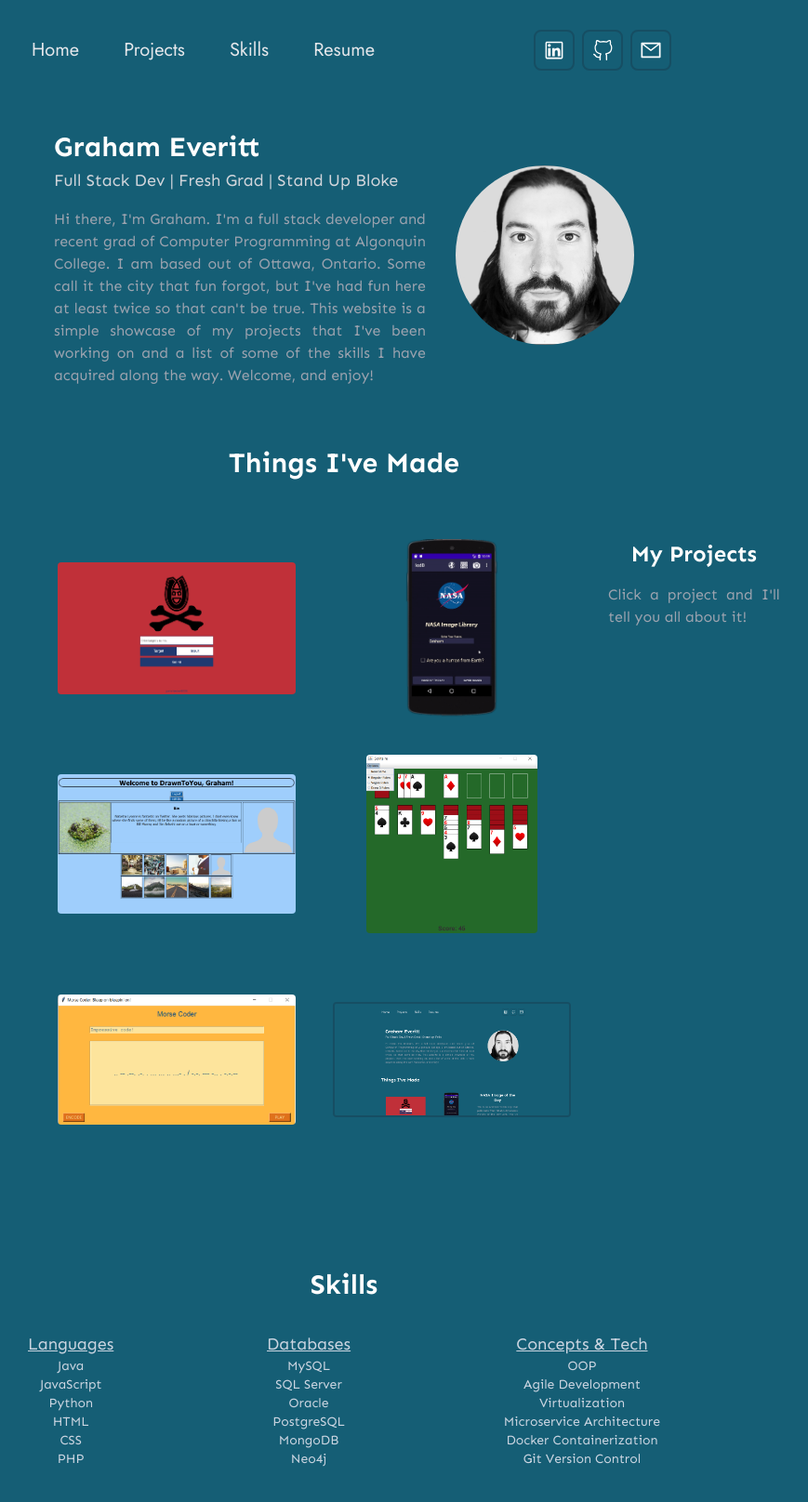
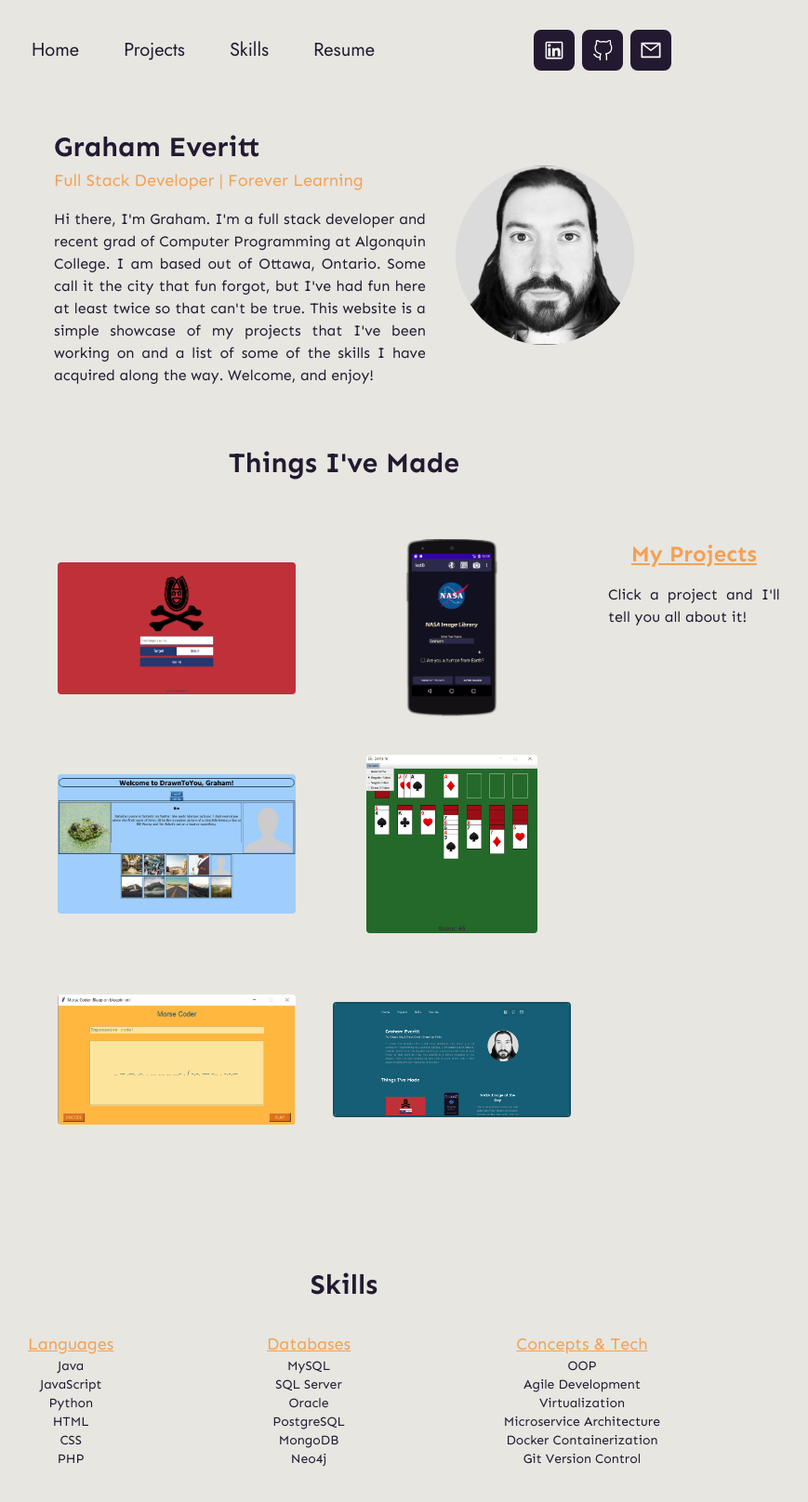
Before and after one commit to grahamcodes/mortfolio, a Next.js app: page / in a window 1280 px wide. Shown: the top 1616 px of the page at 93% size, without its empty margins (270-1139 px from the left). Built offline with nearby package versions, Linux system fonts and the light colour scheme.

Commit message:
Update theme, fix header

```diff
--- a/components/About/About.component.tsx
+++ b/components/About/About.component.tsx
@@ -5,12 +5,12 @@ const About = () => {
   return (
     <div className="my-8 flex flex-col sm:flex-row items-center justify-between gap-8 px-10 font-sen">
       <div className="sm:w-2/3">
-        <p className="text-3xl font-bold text-white">Graham Everitt</p>
-        <p className="mt-1 text-lg font-medium text-gray-300">
-          Full Stack Dev | Fresh Grad | Stand Up Bloke
+        <p className="text-3xl font-bold text-sludge">Graham Everitt</p>
+        <p className="mt-1 text-lg font-medium text-creamsicle">
+          Full Stack Developer | Forever Learning
         </p>
 
-        <p className="mt-4 text-gray-400 text-justify">
+        <p className="mt-4 text-sludge text-justify">
           Hi there, I&apos;m Graham. I&apos;m a full stack developer and recent grad of Computer Programming at Algonquin College.
           I am based out of Ottawa, Ontario. Some call it the city that fun forgot, but I&apos;ve had fun here at least twice so that can&apos;t be true.
           This website is a simple showcase of my projects that I&apos;ve been working on and a list of some of the skills I have acquired along the way.
--- a/components/Header/Header.component.tsx
+++ b/components/Header/Header.component.tsx
@@ -9,7 +9,7 @@ const TextLink = ({ text, href }: any) => {
   return (
     <a
       href={href}
-      className="cursor-pointer rounded-md px-4 py-[0.10rem] text-xl text-gray-200 duration-100 hover:bg-cyan-900"
+      className="cursor-pointer rounded-md px-4 py-[0.10rem] text-xl text-sludge duration-100 hover:bg-creme"
     >
       {text}
     </a>
@@ -31,7 +31,7 @@ const Header: React.FC = () => {
 
   return (
     <header
-      className={`flex flex-row items-center justify-between py-8 font-jost`}
+      className={`flex flex-row items-center justify-center sm:justify-between py-8 font-jost`}
     >
       <p className="hidden sm:flex sm:flex-row sm:gap-x-4">
         <TextLink text="Home" href="#" />
@@ -41,21 +41,22 @@ const Header: React.FC = () => {
           <a
             target="_blank"
             rel="noopener noreferrer"
-            className="cursor-pointer rounded-md px-4 py-[0.10rem] text-xl text-gray-200 duration-100 hover:bg-cyan-900"
+            className="cursor-pointer rounded-md px-4 py-[0.10rem] text-xl text-sludge duration-100 hover:bg-creme"
           >
             Resume
           </a>
         </Link>
       </p>
 
-      <div className="hidden sm:flex sm:flex-row sm:gap-x-2">
+      {/* <div className="hidden sm:flex sm:flex-row sm:gap-x-2"> */}
+      <div className="flex flex-row gap-x-2">
 
         <Link href="https://www.linkedin.com/in/grahamreveritt/" passHref>
           <a
             target="_blank"
             rel="noopener noreferrer"
             aria-label="linkedin"
-            className="rounded-lg border-2 border-cyan-900 bg-zinc-cyan p-2 text-2xl text-white hover:border-white"
+            className="rounded-lg border-2 border-sludge bg-sludge p-2 text-2xl text-white hover:border-creamsicle"
           >
             <AiOutlineLinkedin />
           </a>
@@ -63,7 +64,7 @@ const Header: React.FC = () => {
 
         <Link href="https://github.com/grahamcodes" passHref>
           <a
-            className="rounded-lg border-2 border-cyan-900 bg-cyan-800 p-2 text-2xl text-white hover:border-white"
+            className="rounded-lg border-2 border-sludge bg-sludge p-2 text-2xl text-white hover:border-creamsicle"
             target="_blank"
             rel="noopener noreferrer"
             aria-label="github-repo"
@@ -77,7 +78,7 @@ const Header: React.FC = () => {
             target="_blank"
             rel="noopener noreferrer"
             aria-label="mail"
-            className="rounded-lg border-2 border-cyan-900 bg-cyan-800 p-2 text-2xl text-white hover:border-white"
+            className="rounded-lg border-2 border-sludge bg-sludge p-2 text-2xl text-white hover:border-creamsicle"
           >
             <AiOutlineMail />
           </a>
--- a/components/Projects/Projects.component.tsx
+++ b/components/Projects/Projects.component.tsx
@@ -41,7 +41,7 @@ const Projects: React.FC = () => {
   ]
 
   const handleClick = (num) => {
-      scroll(0, 500);
+      scroll(0, 550);
       setSelected(true);
       setProjectName(projects[num].title);
       setDescription(projects[num].content);
@@ -50,7 +50,7 @@ const Projects: React.FC = () => {
 
   return (
     <div className="my-16 px-3 font-sen" id="projects">
-      <p className="text-3xl font-bold text-white text-center">Things I&apos;ve Made</p>
+      <p className="text-3xl font-bold text-sludge text-center">Things I&apos;ve Made</p>
 
       {/* Cards and info text*/}
       <div className="flex flex-col sm:flex-row justify-around gap-10 p-4 sm:p-8">
@@ -127,10 +127,10 @@ const Projects: React.FC = () => {
         </div>
         {/* Project Info */}
         <div className="flex flex-col items-center min-w-[30%] w-full my-8 order-first sm:order-last text-gray-400">
-          <h1 className="text-2xl font-bold text-white text-center">{projectName}</h1>
-          <p className="mt-4 text-justify">{description}</p>
+          <h1 className="text-2xl font-bold underline text-creamsicle text-center">{projectName}</h1>
+          <p className="mt-4 text-sludge text-justify">{description}</p>
           {/* <button className="w-1/3 bg-white">Hello</button> */}
-          <div className={"mt-8 rounded-lg border-2 border-cyan-900 bg-cyan-800 p-2 text-white cursor-pointer hover:border-white " + (selected ? "visible" : "invisible")}
+          <div className={"mt-8 rounded-lg bg-egg p-2 text-sludge cursor-pointer hover:bg-creme " + (selected ? "visible" : "invisible")}
           onClick={() => window.open(link)}>Check it out!</div>
         </div>
 
--- a/components/Skills/Skills.component.tsx
+++ b/components/Skills/Skills.component.tsx
@@ -2,11 +2,11 @@ import { BsArrowRightShort } from "../Icons";
 
 const Skills = () => {
   return (
-    <div className="my-16 px-3 font-sen text-white" id="skills">
-      <p className="text-3xl font-bold text-white text-center">Skills</p>
+    <div className="my-16 px-3 font-sen text-sludge">
+      <p className="text-3xl font-bold text-sludge text-center">Skills</p>
       <div className="flex flex-col sm:flex-row text-center my-8 justify-between" >
-        <ul className="text-sm text-slate-300">
-          <li className="text-lg underline">Languages</li>
+        <ul className="text-sm text-sludge">
+          <li className="text-lg text-creamsicle underline">Languages</li>
           <li>Java</li>
           <li>JavaScript</li>
           <li>Python</li>
@@ -14,8 +14,8 @@ const Skills = () => {
           <li>CSS</li>
           <li>PHP</li>
         </ul>
-        <ul className="text-sm text-slate-300">
-          <li className="text-lg underline">Databases</li>
+        <ul className="text-sm text-sludge">
+          <li className="text-lg text-creamsicle underline">Databases</li>
           <li>MySQL</li>
           <li>SQL Server</li>
           <li>Oracle</li>
@@ -23,8 +23,8 @@ const Skills = () => {
           <li>MongoDB</li>
           <li>Neo4j</li>
         </ul>
-        <ul className="text-sm text-slate-300">
-          <li className="text-lg underline">Concepts & Tech</li>
+        <ul className="text-sm text-sludge">
+          <li className="text-lg text-creamsicle underline">Concepts & Tech</li>
           <li>OOP</li>
           <li>Agile Development</li>
           <li>Virtualization</li>
--- a/styles/globals.css
+++ b/styles/globals.css
@@ -10,6 +10,6 @@
 
 @layer base {
   body {
-    @apply bg-cyan-800;
+    @apply bg-egg;
   }
 }
--- a/tailwind.config.js
+++ b/tailwind.config.js
@@ -7,6 +7,11 @@ module.exports = {
     extend: {
       colors: {
         primary: "#010101",
+        "egg": "#E7E6E1",
+        "creme": "#F7F6E7",
+        "creamsicle": "#F2A154",
+        // "sludge": "#314E52",
+        "sludge": "#231A31",
       },
 
       fontFamily: {
```
